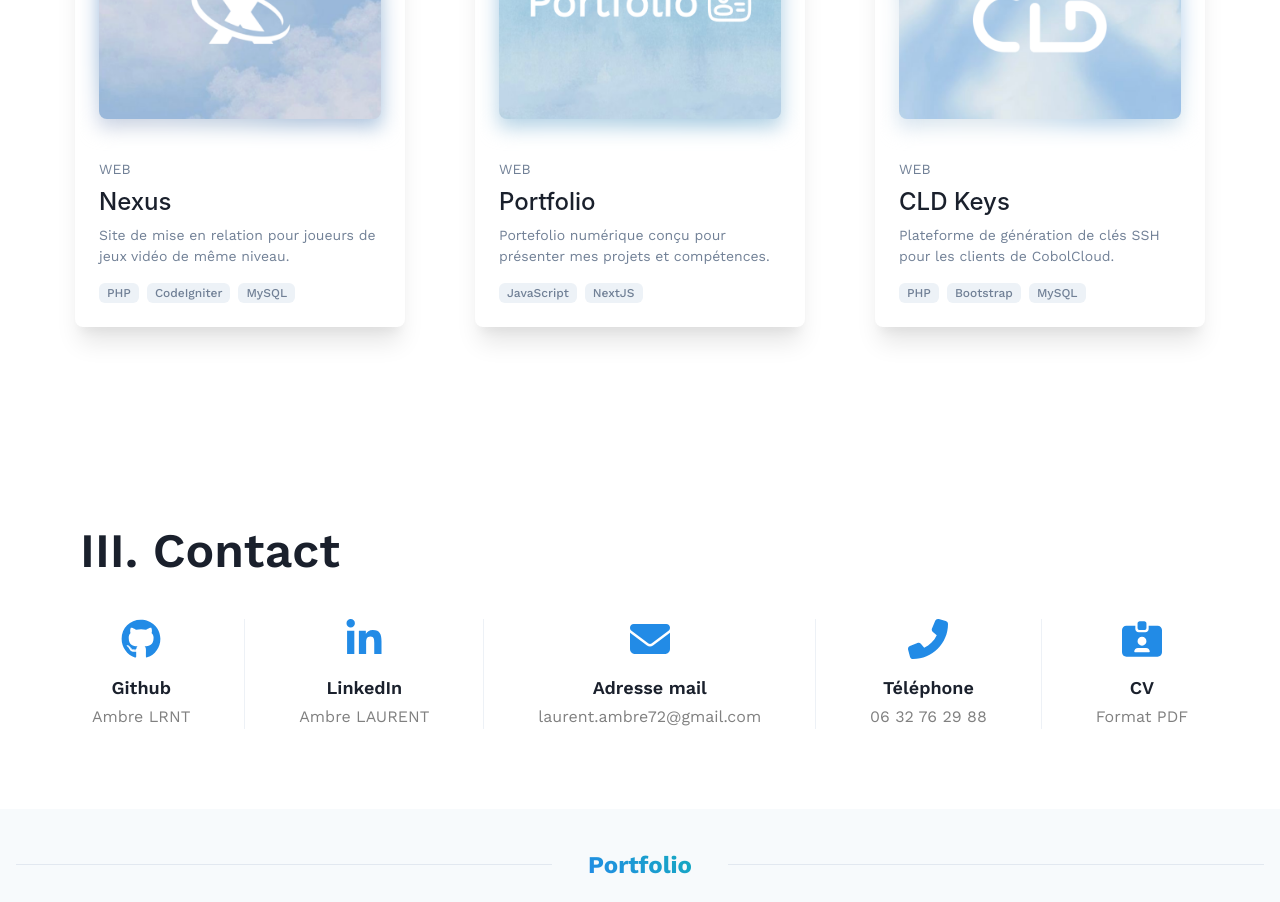
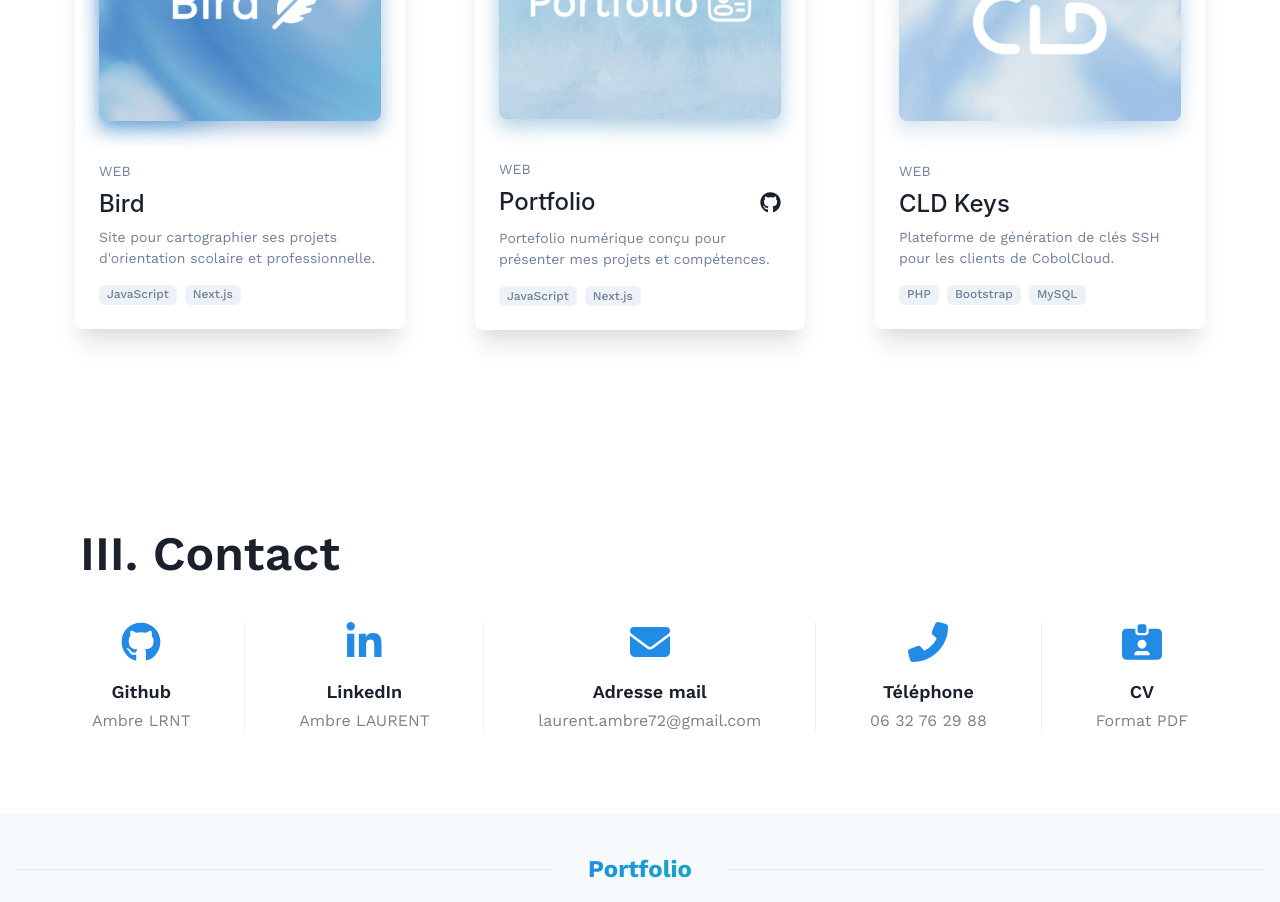
Before and after one commit to Ukureii/portfolio, a Next.js app: page / in a window 1280 px wide. Shown: the part 2040-2942 px from the top of the page. Built offline with nearby package versions, Linux system fonts and the light colour scheme.

Commit message:
new cv and adding github repository link

```diff
--- a/app/components/Contact.js
+++ b/app/components/Contact.js
@@ -56,10 +56,8 @@ export default function Contact() {
                                 alignItems="center"
                                 px={3}
                             >
-                                <Link href={option.link} isExternal>
-                                    <Icon className={'btnIcon'} as={option.icon} w={10} h={10} color={'#228be6'}/>
-                                </Link>
-                                <Text mt={-1} fontSize="lg" fontWeight="semibold">
+                                <Icon as={option.icon} w={10} h={10} color={'#228be6'}/>
+                                <Text mt={1} fontSize="lg" fontWeight="semibold">
                                     {option.label}
                                 </Text>
                                 <Link href={option.link} isExternal>
--- a/app/components/Projets.js
+++ b/app/components/Projets.js
@@ -6,18 +6,21 @@ import {
   Stack,
   Heading,
   Text,
+  Flex,
   Tag,
-  useColorModeValue
+  Link,
+  useColorModeValue, Button
 } from '@chakra-ui/react';
 import React from "react";
+import {FaGithub, FaArrowRight} from "react-icons/fa6";
 
 const data = [
-  { id: 1, title: "Dōmori", env: 'Mobile', description: 'Application de garde d’animaux de compagnie entre particuliers.', tags: ['Java', 'Android Studio', 'MySQL'], imageUrl: '/doomori.png' },
-  { id: 2, title: "Dōmori API", env: 'Web', description: 'API pour l\'application mobile de garde d’animaux Dōmori', tags: ['PHP', 'CodeIgniter4', 'MySQL'], imageUrl: '/doomori.png' },
-  { id: 3, title: "Bird", env: 'Web', description: 'Site pour cartographier ses projets d\'orientation scolaire et professionnelle.', tags: ['JavaScript', 'NextJS'], imageUrl: '/bird.png' },
-  { id: 4, title: "Nexus", env: 'Web', description: 'Site de mise en relation pour joueurs de jeux vidéo de même niveau.', tags: ['PHP', 'CodeIgniter', 'MySQL'], imageUrl: '/nexus.png' },
-  { id: 5, title: "Portfolio", env: 'Web', description: 'Portefolio numérique conçu pour présenter mes projets et compétences.', tags: ['JavaScript', 'NextJS'], imageUrl: '/portfolio.png' },
-  { id: 6, title: "CLD Keys", env: 'Web', description: 'Plateforme de génération de clés SSH pour les clients de CobolCloud.', tags: ['PHP', 'Bootstrap', 'MySQL'], imageUrl: '/cobolcloud.png' }
+  { id: 1, title: "Dōmori", env: 'Mobile', description: 'Application de garde d’animaux de compagnie entre particuliers.', tags: ['Java', 'Android Studio', 'MySQL'], repo: '', plus: '', imageUrl: '/doomori.png' },
+  { id: 2, title: "Dōmori API", env: 'Web', description: 'API pour l\'application mobile de garde d’animaux Dōmori', tags: ['PHP', 'CodeIgniter4', 'MySQL'], repo: '', plus: '', imageUrl: '/doomori.png' },
+  { id: 3, title: "Nexus", env: 'Web', description: 'Site de mise en relation pour joueurs de jeux vidéo de même niveau.', tags: ['PHP', 'CodeIgniter', 'MySQL'], repo: '', plus: '', imageUrl: '/nexus.png' },
+  { id: 4, title: "Bird", env: 'Web', description: 'Site pour cartographier ses projets d\'orientation scolaire et professionnelle.', tags: ['JavaScript', 'Next.js'], repo: '', plus: '', imageUrl: '/bird.png' },
+  { id: 5, title: "Portfolio", env: 'Web', description: 'Portefolio numérique conçu pour présenter mes projets et compétences.', tags: ['JavaScript', 'Next.js'], repo: 'https://github.com/Ukureii/portfolio', plus: '', imageUrl: '/portfolio.png' },
+  { id: 6, title: "CLD Keys", env: 'Web', description: 'Plateforme de génération de clés SSH pour les clients de CobolCloud.', tags: ['PHP', 'Bootstrap', 'MySQL'], repo: '', plus: '', imageUrl: '/cobolcloud.png' }
 ];
 
 export default function ProjectsGrid() {
@@ -76,9 +79,21 @@ export default function ProjectsGrid() {
                       <Text color={'gray.500'} fontSize={'sm'} textTransform={'uppercase'}>
                         {item.env}
                       </Text>
-                      <Heading fontSize={'2xl'} fontFamily={'body'} fontWeight={500}>
-                        {item.title}
-                      </Heading>
+                      <Flex direction="row" justifyContent="space-between" w="full">
+                        <Heading fontSize={'2xl'} fontFamily={'body'} fontWeight={500}>
+                          {item.title}
+                        </Heading>
+                        <Stack direction="row" spacing={1} mt={1}>
+                          {item.repo && (
+                              <Link href={item.repo} isExternal>
+                                <button className={'btn'}><FaGithub fontSize={21}/></button>
+                              </Link>
+                          )}
+                          {item.plus && (
+                            <Button rightIcon={<FaArrowRight />} size={'xs'} mt={"-1px"} variant={'outline'} rounded={'full'}>Voir plus</Button>
+                          )}
+                        </Stack>
+                      </Flex>
                       <Text color={'gray.500'} fontSize={'sm'} textAlign={"start"}>
                         {item.description}
                       </Text>
```
Also changed, not shown: 1 other file (tests, documents, lock files or other folders).
